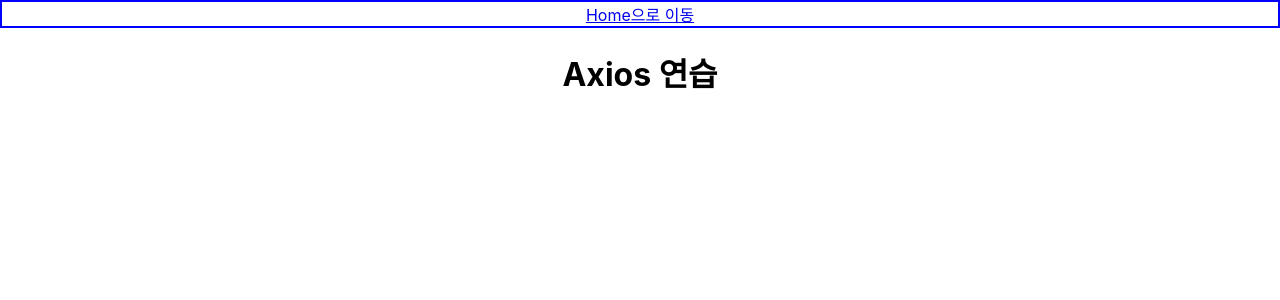
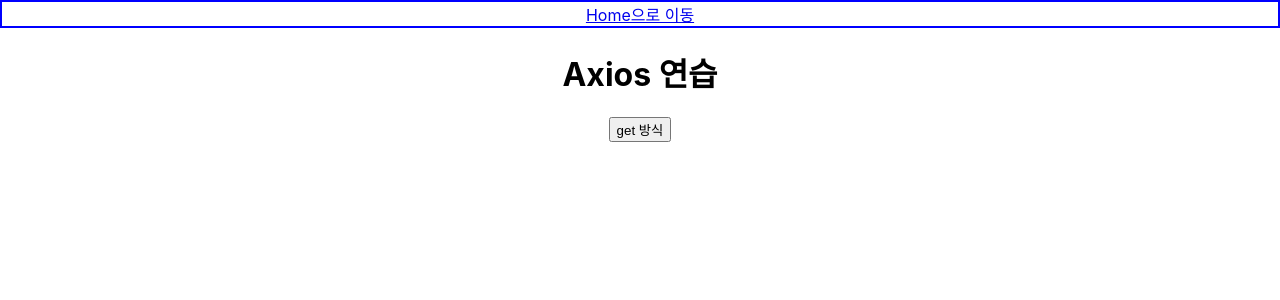
Before and after one commit to Ahn-SooHyun/day_2024.12.08_assignment_01_notice, a React (Create React App) app: page /Ax1 in a window 1280 px wide. Shown: the top 300 px of the page. Built offline with nearby package versions, Linux system fonts and the light colour scheme.

Commit message:
Feat_2024.12.04_Save_2_09:45 Axios Get 방식

```diff
--- a/src/comp/ax/ax01.js
+++ b/src/comp/ax/ax01.js
@@ -1,7 +1,33 @@
+import axios from "axios";
+import { useState } from "react";
+
 export default function AX1() {
+  const [area, setArea] = useState([]);
+
+  function axios_01() {
+    console.log("==============================");
+    console.log("        Axios Get 방식");
+    console.log("==============================");
+
+    axios
+      .get("http://localhost:8080/api/area/list") //방식(URL)
+      .then((res) => {
+        console.log(res);
+        if (res.data.code == "200") {
+          setArea(res.data.data);
+        }
+      }); //성공
+
+    //Promise 라는 JavaScript 기능하고 비슷.
+    //ES 6 문법
+
+    // const aa = new Promise(resolve, reject);
+  }
+
   return (
     <div>
       <h1>Axios 연습</h1>
+      <input type="button" value="get 방식" onClick={axios_01} />
     </div>
   );
 }
```
